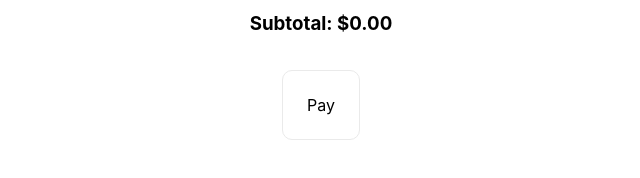
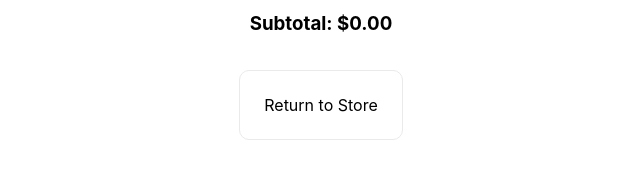
Before and after one commit to brucezheng/bible-store, a Next.js app: page /cart in a window 1280 px wide. Shown: the part 322-500 px from the top of the page, without its empty margins (319-959 px from the left). Built offline with nearby package versions, Linux system fonts and the light colour scheme.

Commit message:
Disable paying with empty cart

```diff
--- a/components/CheckoutLink.js
+++ b/components/CheckoutLink.js
@@ -1,12 +1,20 @@
 import Link from 'next/link'
-import { getEncodedCartItems } from '../providers/CartProvider'
+import { getEncodedCartItems, getCartItems } from '../providers/CartProvider'
+import { calculateTotal } from '../utils/Utils'
 import styles from '../styles/Home.module.css'
 
 export default function CheckoutLink() {
 	const href = '/checkout?cart=' + getEncodedCartItems();
+	if (calculateTotal(getCartItems()) > 0.5) {
+		return (
+	            <Link href={href}>
+	              <a className={styles.card}>Pay</a>
+	            </Link>
+	    );
+	}
 	return (
-            <Link href={href}>
-              <a className={styles.card}>Pay</a>
+            <Link href='/'>
+              <a className={styles.card}>Return to Store</a>
             </Link>
     );
 }
```
